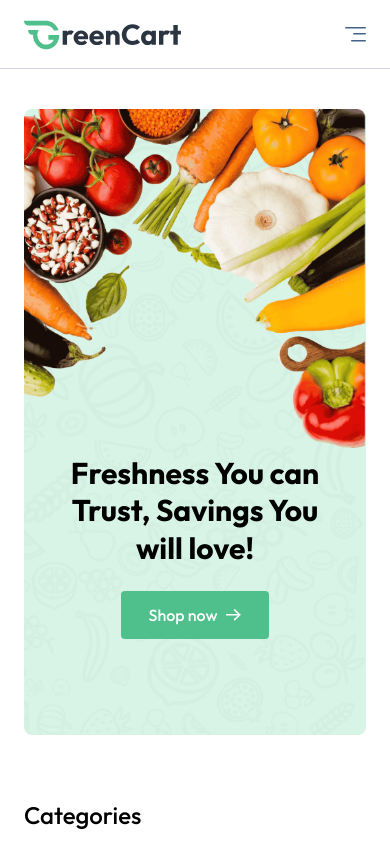
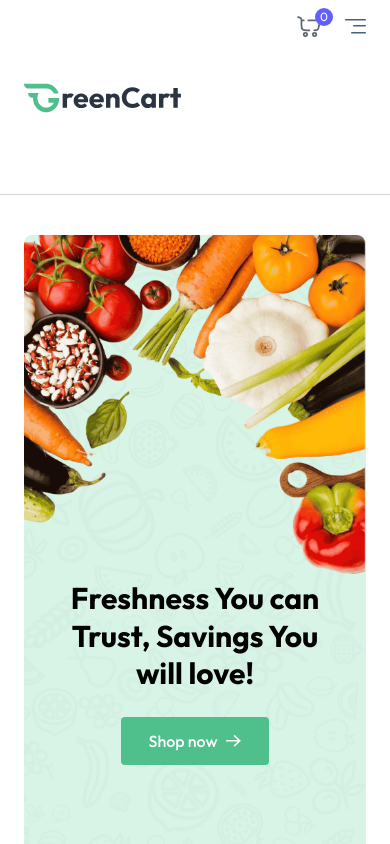
Before and after one commit to HermanMusyoki/Grocery_Delivery_App, a React (Vite) app in the folder client/: page / in a window 390 px wide. Shown: the top 844 px of the page. Built offline with nearby package versions, Linux system fonts and the light colour scheme.

Commit message:
updated cart amount

```diff
--- a/client/src/components/Navbar.jsx
+++ b/client/src/components/Navbar.jsx
@@ -7,7 +7,7 @@ import { useAppContext } from '../context/AppContext';
 const Navbar = () => {
 
     const [open, setOpen] = React.useState(false);
-    const {user, setUser, setShowUserLogin, navigate, searchQuery, setSearchQuery} = useAppContext();
+    const {user, setUser, setShowUserLogin, navigate, searchQuery, setSearchQuery, getCartCount} = useAppContext();
 
     const logout = async ()=> {
         setUser(null);
@@ -40,7 +40,9 @@ const Navbar = () => {
 
                 <div onClick={()=> navigate("/cart")} className="relative cursor-pointer">
                     <img src={assets.nav_cart_icon} alt='cart' className='w-6 opacity-80'/>
-                    <button className="absolute -top-2 -right-3 text-xs text-white bg-indigo-500 w-[18px] h-[18px] rounded-full">3</button>
+                    <button className="absolute -top-2 -right-3 text-xs text-white bg-indigo-500 w-[18px] h-[18px] rounded-full">
+                        {getCartCount()}
+                    </button>
                 </div>
 
                 { !user ? (<button onClick={()=> setShowUserLogin(true)} className="cursor-pointer px-8 py-2 bg-primary hover:bg-primary-dull transition text-white rounded-full">
@@ -57,11 +59,19 @@ const Navbar = () => {
                     </div>
                 )}
             </div>
+            <div className='flex items-center gap-6 sm:hidden mb-35'>
+                <div onClick={()=> navigate("/cart")} className="relative cursor-pointer">
+                    <img src={assets.nav_cart_icon} alt='cart' className='w-6 opacity-80'/>
+                    <button className="absolute -top-2 -right-3 text-xs text-white bg-indigo-500 w-[18px] h-[18px] rounded-full">
+                        {getCartCount()}
+                    </button>
+                </div>
 
-            <button onClick={() => open ? setOpen(false) : setOpen(true)} aria-label="Menu" className="sm:hidden">
-                {/* Menu Icon SVG */}
-                <img src= {assets.menu_icon} alt='menu'/>
-            </button>
+                <button onClick={() => open ? setOpen(false) : setOpen(true)} aria-label="Menu" className="sm:hidden">
+                    {/* Menu Icon SVG */}
+                    <img src= {assets.menu_icon} alt='menu'/>
+                </button>
+            </div>
 
             {/* Mobile Menu */}
 
```
